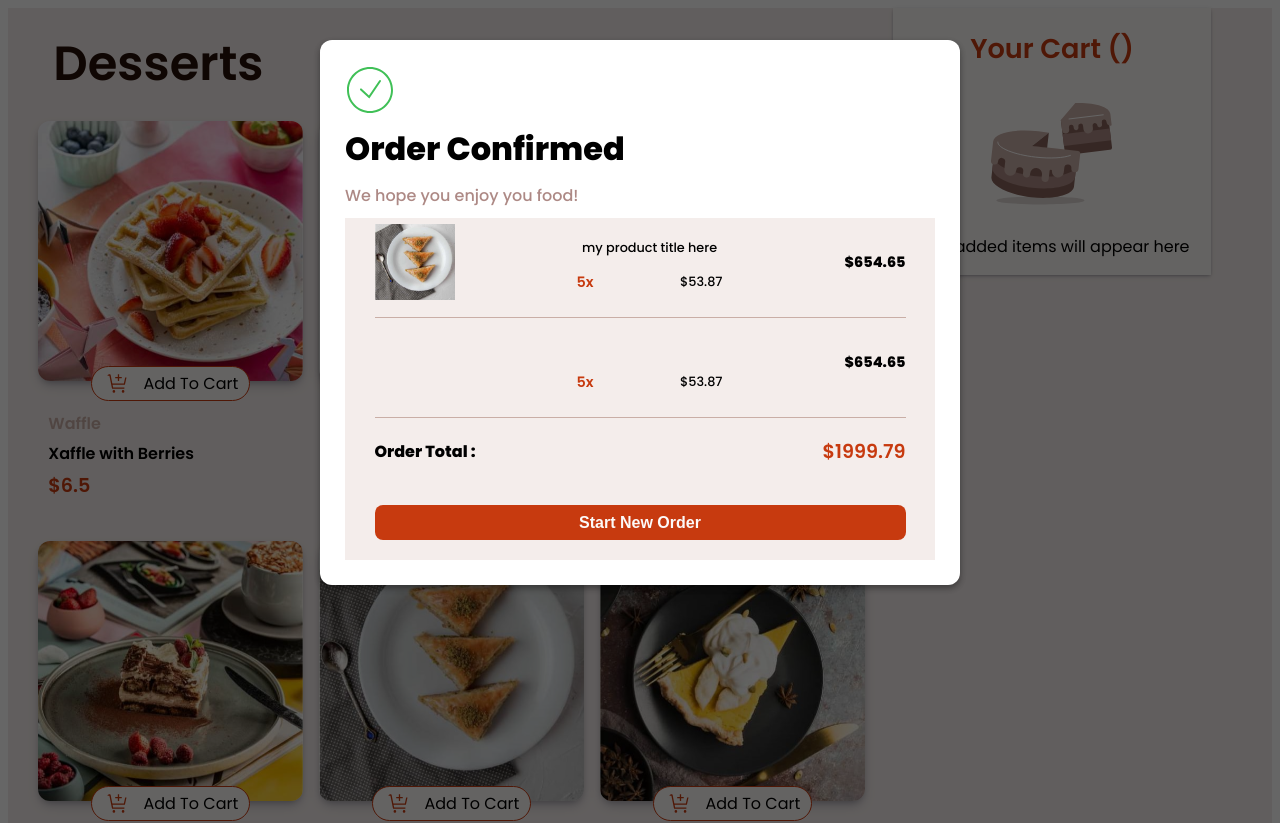
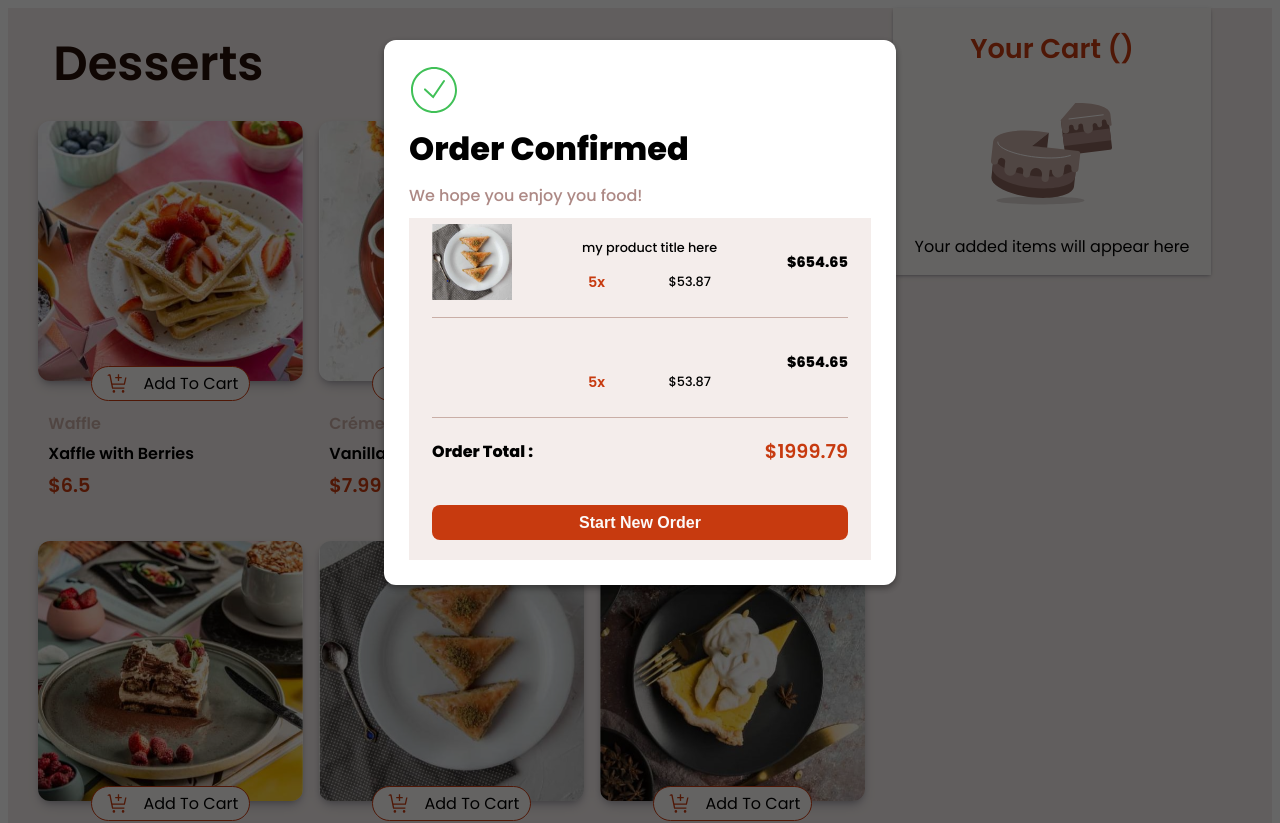
Before and after one commit to mohamedMachlou/angular-product-list, an Angular app: page / in a window 1280 px wide. Shown: the top 823 px of the page. Built offline with nearby package versions, Linux system fonts and the light colour scheme.

Commit message:
add media query size :1200px to pop-up

```diff
--- a/src/app/product-list/components/show-product/show-product.component.css
+++ b/src/app/product-list/components/show-product/show-product.component.css
@@ -298,4 +298,11 @@
     left: 25%;
   }
 }
+/* Extra large devices (large desktops, 1200px and up) */
+@media (min-width: 1200px) {
+  .popup {
+    width: 40%;
+    left: 30%;
+  }
+}
 /* End Media Queries */
```
